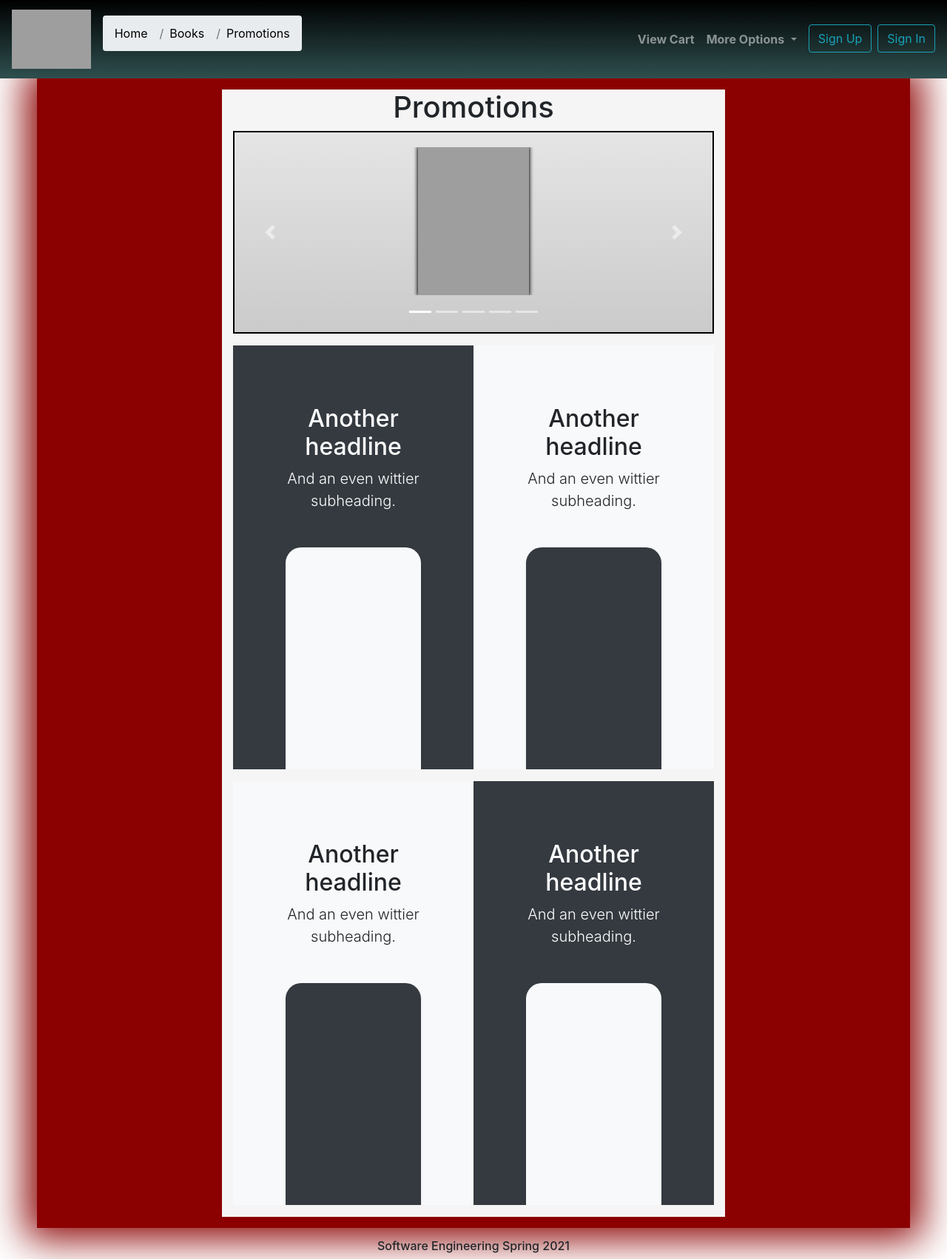
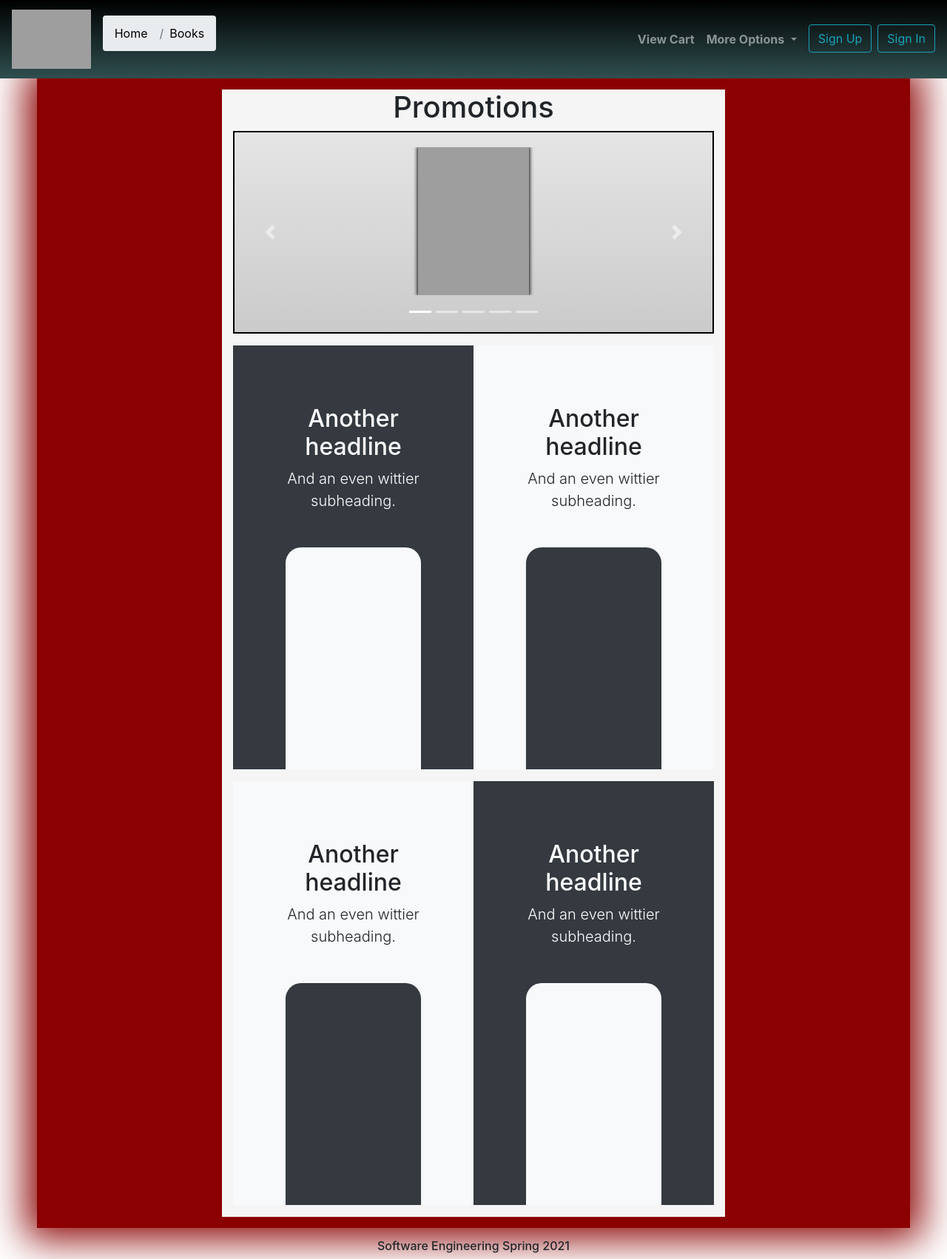
Before and after one commit to dseeler/bookaholics, a Django app: page /home in a window 1280 px wide. Shown: the whole page at 74% size. Run offline with Django 3.2, Linux system fonts and the light colour scheme; data comes from the database, SQL or seed files in the repository; some libraries are stand-ins or nearby versions; grey boxes are pictures that could not be loaded.

Commit message:
Removed promotions tab

```diff
--- a/django_project/bookstore/templates/bookstore/base.html
+++ b/django_project/bookstore/templates/bookstore/base.html
@@ -24,7 +24,6 @@
     <ol class="breadcrumb">
       <li class="breadcrumb-item"><a class="waves-effect" href="/home" style="color:black">Home</a></li>
       <li class="breadcrumb-item"><a class="waves-effect" href="#!"style="color:black">Books</a></li>
-      <li class="breadcrumb-item active"><a class="waves-effect" href="#!"style="color:black">Promotions</a></li>
     </ol>
     <!-- Breadcrumbs -->
 
```
